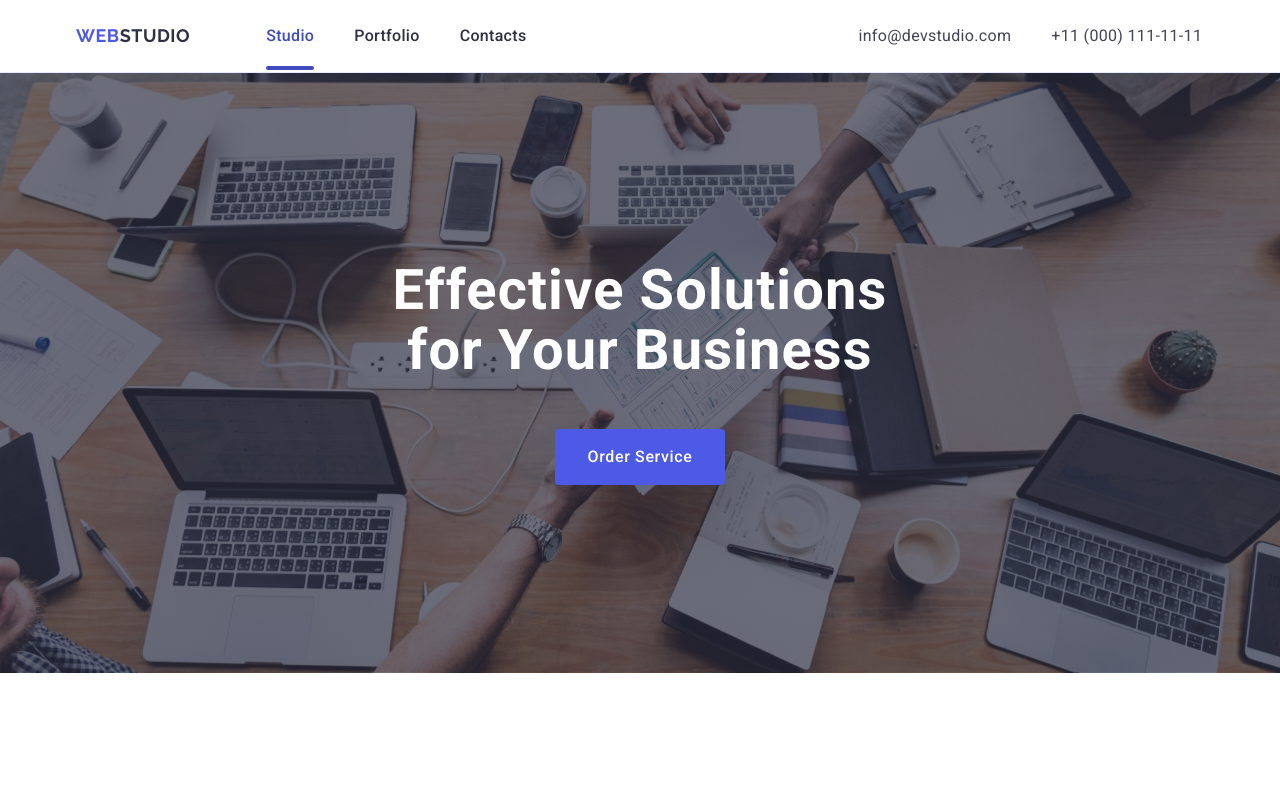
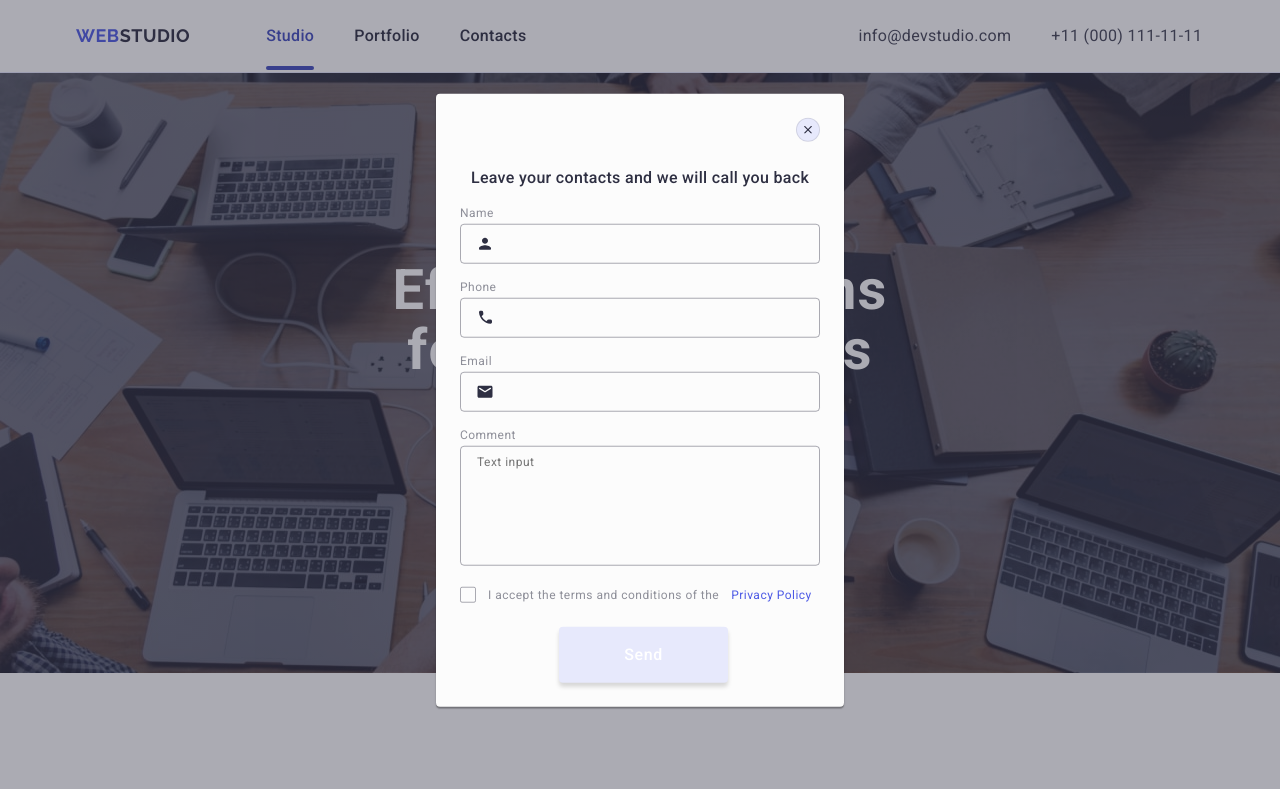
Before and after one commit to HannaKorol/goit-markup-hw-05, a plain HTML site: page index.html in a window 1280 px wide. Shown: the top 789 px of the page. Drawn offline with nearby package versions, Linux system fonts and the light colour scheme.

Commit message:
commit 5

```diff
--- a/css/styles.css
+++ b/css/styles.css
@@ -666,7 +666,7 @@ align-items: center;
 }
 
 .modal {
-      position: absolute;
+    position: absolute;
     width: 408px;
     min-height: 584px;
     background-color: #fcfcfc;
@@ -674,10 +674,10 @@ align-items: center;
     top: 50%;
     left: 50%;
     transform: translate(-50%, -50%);
-    padding: 24px;
     transition: opacity 250ms cubic-bezier(0.4, 0, 0.2, 1), visibility 250ms cubic-bezier(0.4, 0, 0.2, 1);
     box-shadow: 0px 1px 1px rgba(0, 0, 0, 0.14), 0px 1px 3px rgba(0, 0, 0, 0.12), 0px 2px 1px rgba(0, 0, 0, 0.2);
     transition: transform 250ms cubic-bezier(0.4, 0, 0.2, 1);
+    padding: 72px 24px 24px 24px;
 }
 
 .modal-open-btn {
@@ -689,11 +689,27 @@ align-items: center;
     fill: #e7e9fc;
     top: 24px;
     right: 24px;
+    fill: #ffffff;
+    display: flex;
+    align-items: center;
+    justify-content: center;
+    background-color: #e7e9fc;
+    padding: 0;
+    cursor: pointer;
+    transition: background-color 250ms cubic-bezier(0.4, 0, 0.2, 1), border 250ms cubic-bezier(0.4, 0, 0.2, 1);
+}
 
+.modal-open-btn:hover,
+.modal-open-btn:focus {
+    fill: #ffffff;
+    background-color: #404bbf;
+    border: none;
 }
 
 .modal-icon-close {
   fill: #2e2f42;
+  transition: fill 250ms cubic-bezier(0.4, 0, 0.2, 1);
+
 }
 
 .modal-title {
@@ -705,7 +721,6 @@ align-items: center;
     text-align: center;
     max-width: 360px;
     margin-bottom: 16px;
-    padding-top: 48px;
 }
 
 .modal-form {
@@ -716,7 +731,6 @@ align-items: center;
 
 .modal-field {
   margin-bottom: 8px;
-  padding: 72px 24px 24px 24px;
   margin-bottom: 16px;
 }
 
@@ -745,7 +759,7 @@ align-items: center;
   margin-top: 8px;
   margin-bottom: 4px;
     font-size: 12px;
-    line-height: 1.167;
+    line-height: 1.17;
     letter-spacing: 0.04em;
     color: #8e8f99;
 }
@@ -802,7 +816,7 @@ border-color: #4D5AE5
   width: 169px;
   height: 56px;
   box-shadow: 0 4px 4px 0 rgba(0, 0, 0, 0.15);
-  background: #4d5ae5;
+  background-color: #4d5ae5;
   margin: 24px 100px 0px 99px;
   transition: transform 250ms cubic-bezier(0.4, 0, 0.2, 1);
   align-items: center;
@@ -810,7 +824,7 @@ border-color: #4D5AE5
   background-color: #e7e9fc;
   padding: 0;
   cursor: pointer;
-  transition: background-color 250ms cubic-bezier(0.4, 0, 0.2, 1), border 250ms cubic-bezier(0.4, 0, 0.2, 1);
+  transition: background-color 250ms cubic-bezier(0.4, 0, 0.2, 1);
   display: block;
   min-width: 169px;
   border: none;
@@ -824,7 +838,7 @@ border-color: #4D5AE5
 }
 
 .model-field-checkbox {
-  model-field-checkbox;
+margin-bottom: 24px;
 }
 
 .check-text{
@@ -856,7 +870,7 @@ border-color: #4D5AE5
     justify-content: center;
     fill: transparent;
     transition: background-color 250ms cubic-bezier(0.4, 0, 0.2, 1), border 250ms cubic-bezier(0.4, 0, 0.2, 1), fill 250ms cubic-bezier(0.4, 0, 0.2, 1);
-display: inline-flex;
+    display: inline-flex;
   }
 
 .modal-check:checked +.check-text span {
@@ -867,5 +881,9 @@ display: inline-flex;
 
 .link-policy {
   color:#4d5ae5;
+}
 
+.modal-check {
+  border-color: #4D5AE5;
+  width: 100%;
 }
--- a/index.html
+++ b/index.html
@@ -416,7 +416,7 @@
   </footer>
 
 
-  <div class="backdrop">
+  <div class="backdrop is-open">
     <div class="modal">
       <button type="button" class="modal-open-btn">
         <svg class="modal-icon-close" width="8" height="8">
```
